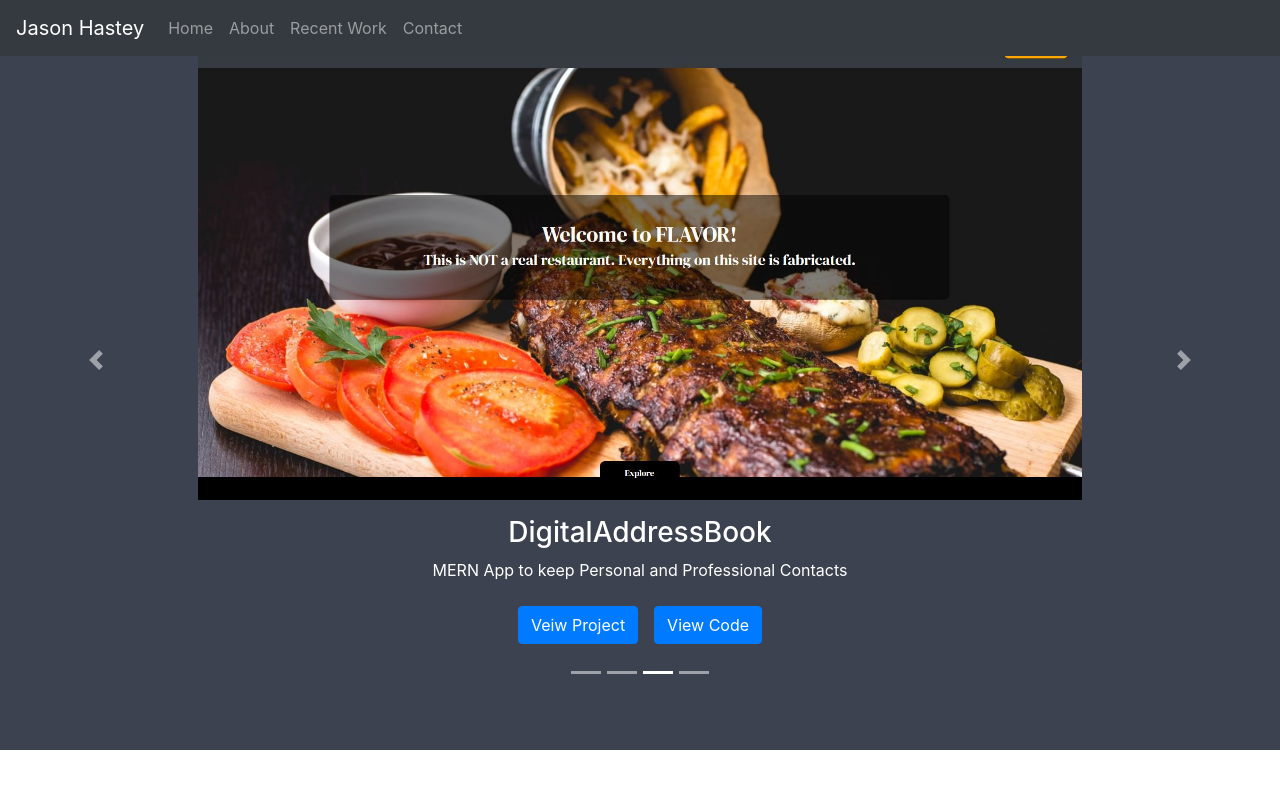
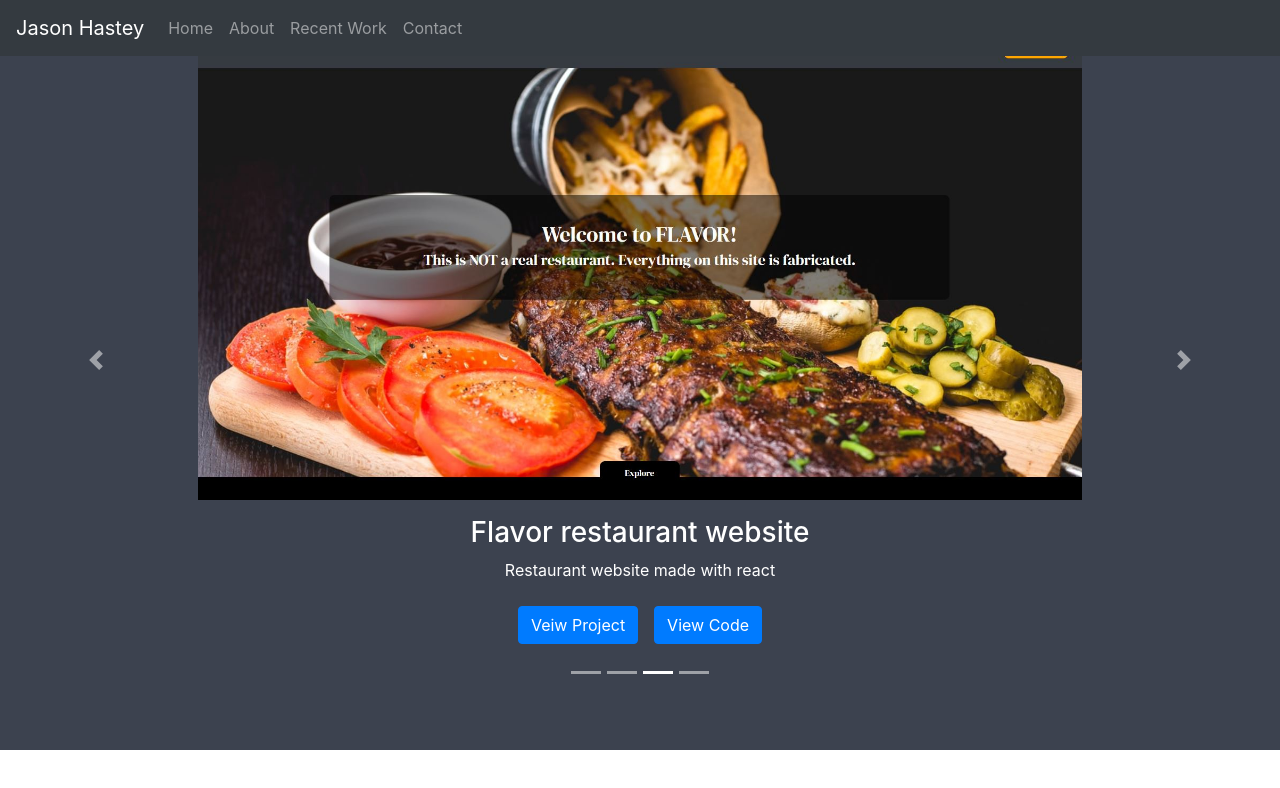
Before and after one commit to livingOnARock/Portfolio, a React (Create React App) app: page / in a window 1280 px wide. Both pictures are taken after a click on the item 658 px from the left and 3325 px from the top of the page. Shown: the part 2653-3441 px from the top of the page. Built offline with nearby package versions, Linux system fonts and the light colour scheme; a web font is replaced by a local one.

Commit message:
fixed links in recentWorkCarousel

```diff
--- a/src/components/RecentWorkCarousel.js
+++ b/src/components/RecentWorkCarousel.js
@@ -46,7 +46,7 @@ const RecentWorkCarousel = () => {
 
           <h3>Powered by Yelp</h3>
 
-          <p>Front End App to keep Personal and Professional Contacts</p>
+          <p>Front End App to Search businesses through Yelp API</p>
 
           <Button
             href="https://search-yelp.herokuapp.com/"
@@ -68,9 +68,9 @@ const RecentWorkCarousel = () => {
         <Carousel.Item className="mb-5 text-white">
           <img src={FlavorImg} alt="First slide" className="mb-3" />
 
-          <h3>DigitalAddressBook</h3>
+          <h3>Flavor restaurant website</h3>
 
-          <p>MERN App to keep Personal and Professional Contacts</p>
+          <p>Restaurant website made with react</p>
 
           <Button
             href="https://flavor-restaurant.herokuapp.com"
```
